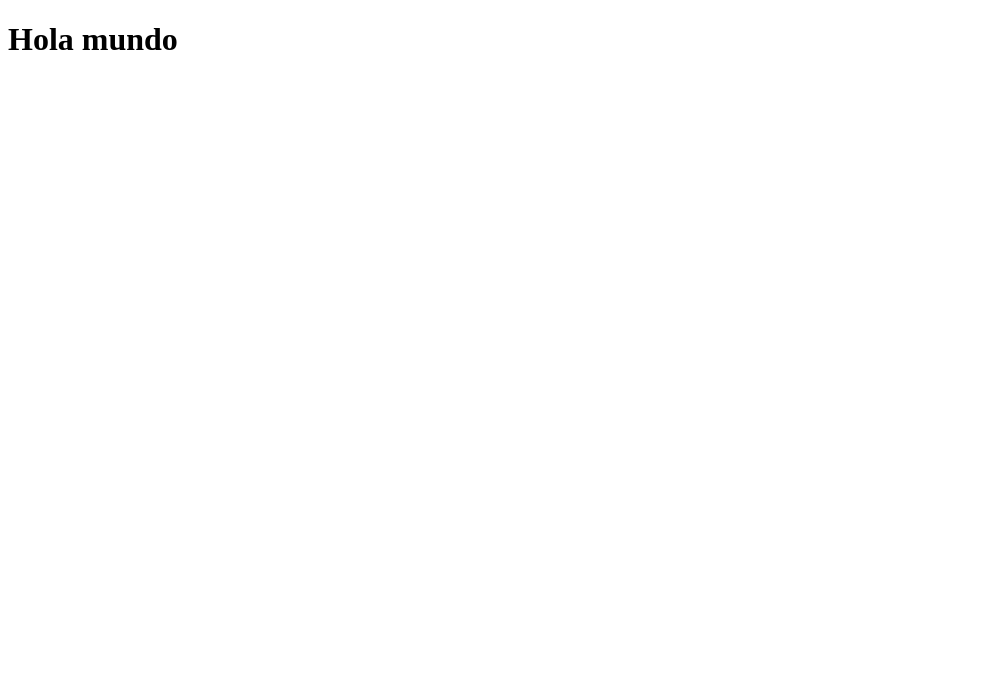
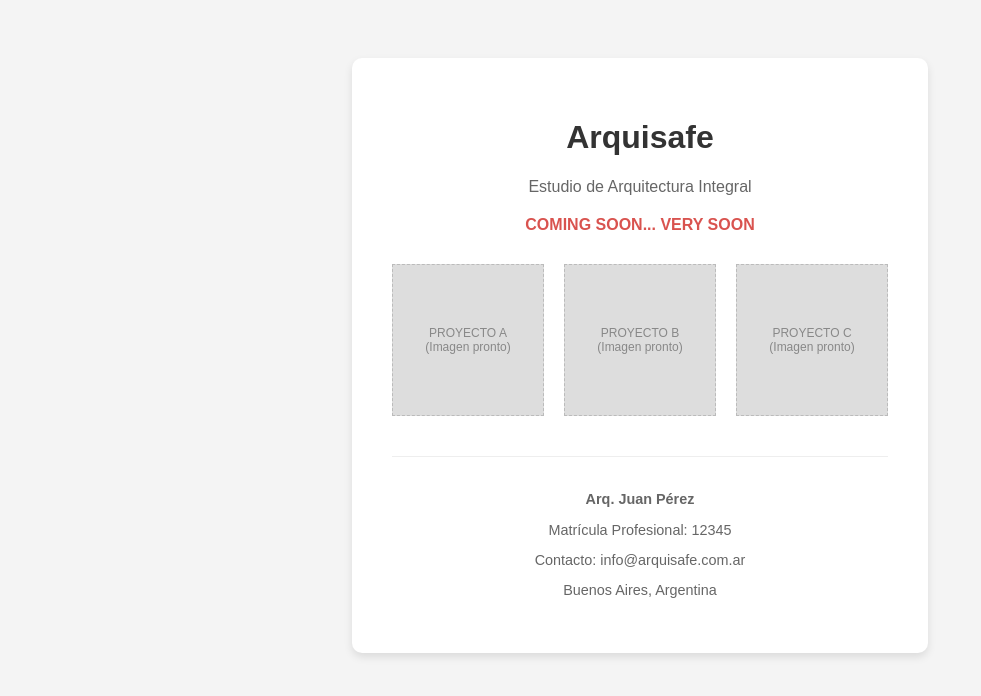
Before and after one commit to MiguelAllara/P-gina-Miguel-Allara, a plain HTML site: page index.html in a window 1280 px wide. Shown: the whole page, without its empty margins (0-981 px from the left). Drawn offline with Linux system fonts and the light colour scheme.

Commit message:
Update index.html
Add real proto page based

```diff
--- a/index.html
+++ b/index.html
@@ -3,9 +3,39 @@
 <head>
     <meta charset="UTF-8">
     <meta name="viewport" content="width=device-width, initial-scale=1.0">
-    <title>Prueba</title>
+    <title>Arquisafe - Arquitectura en Proceso</title>
+    <style>
+        body { font-family: sans-serif; text-align: center; padding: 50px; background-color: #f4f4f4; }
+        .container { background: white; padding: 40px; border-radius: 10px; display: inline-block; box-shadow: 0 4px 8px rgba(0,0,0,0.1); }
+        h1 { color: #333; }
+        p { color: #666; }
+        .status { font-weight: bold; color: #d9534f; margin: 20px 0; }
+        .projects { display: flex; justify-content: center; gap: 20px; margin-top: 30px; }
+        .box { width: 150px; height: 150px; background: #ddd; display: flex; align-items: center; justify-content: center; font-size: 12px; color: #888; border: 1px dashed #bbb; }
+        .contact { margin-top: 40px; font-size: 0.9em; border-top: 1px solid #eee; padding-top: 20px; }
+    </style>
 </head>
 <body>
-    <h1>Hola mundo</h1>
+
+    <div class="container">
+        <h1>Arquisafe</h1>
+        <p>Estudio de Arquitectura Integral</p>
+
+        <div class="status">COMING SOON... VERY SOON</div>
+
+        <div class="projects">
+            <div class="box">PROYECTO A<br>(Imagen pronto)</div>
+            <div class="box">PROYECTO B<br>(Imagen pronto)</div>
+            <div class="box">PROYECTO C<br>(Imagen pronto)</div>
+        </div>
+
+        <div class="contact">
+            <p><strong>Arq. Juan Pérez</strong></p>
+            <p>Matrícula Profesional: 12345</p>
+            <p>Contacto: info@arquisafe.com.ar</p>
+            <p>Buenos Aires, Argentina</p>
+        </div>
+    </div>
+
 </body>
 </html>
```
